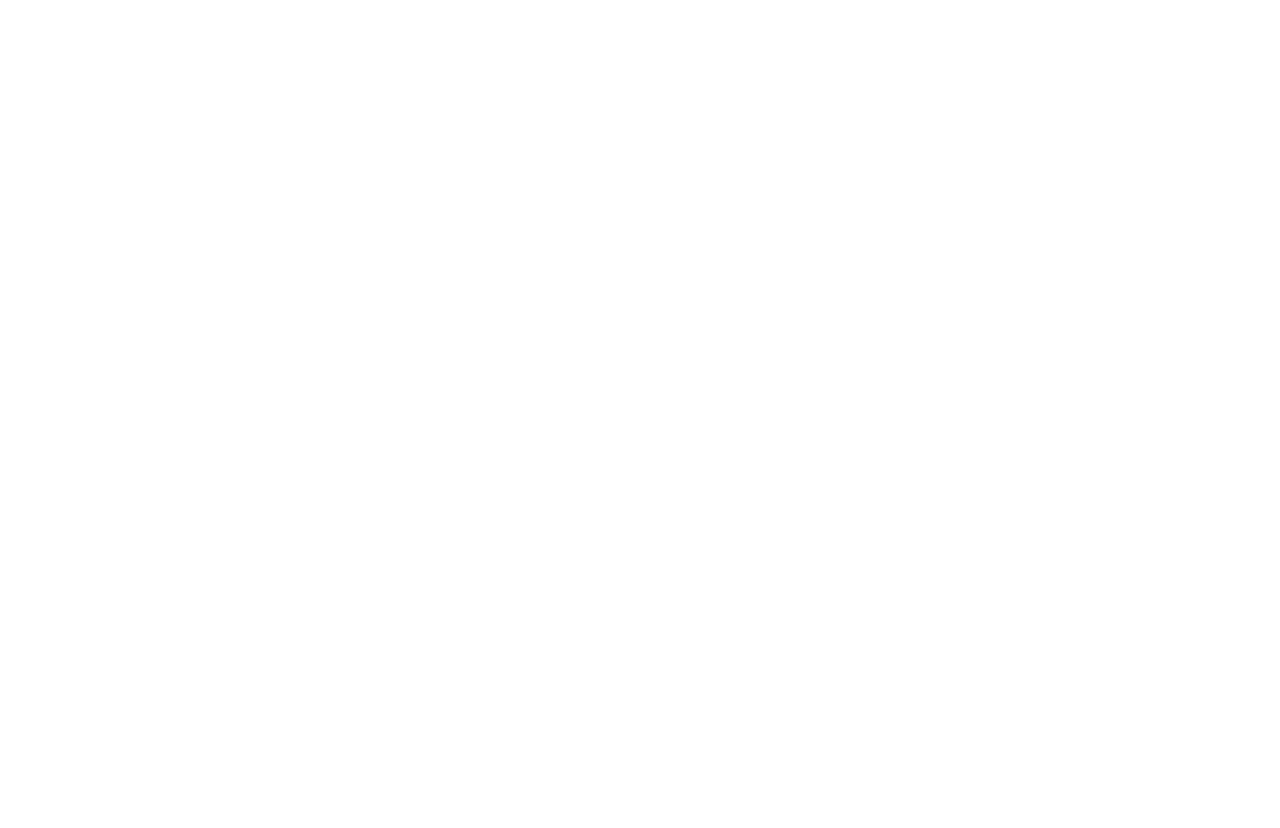
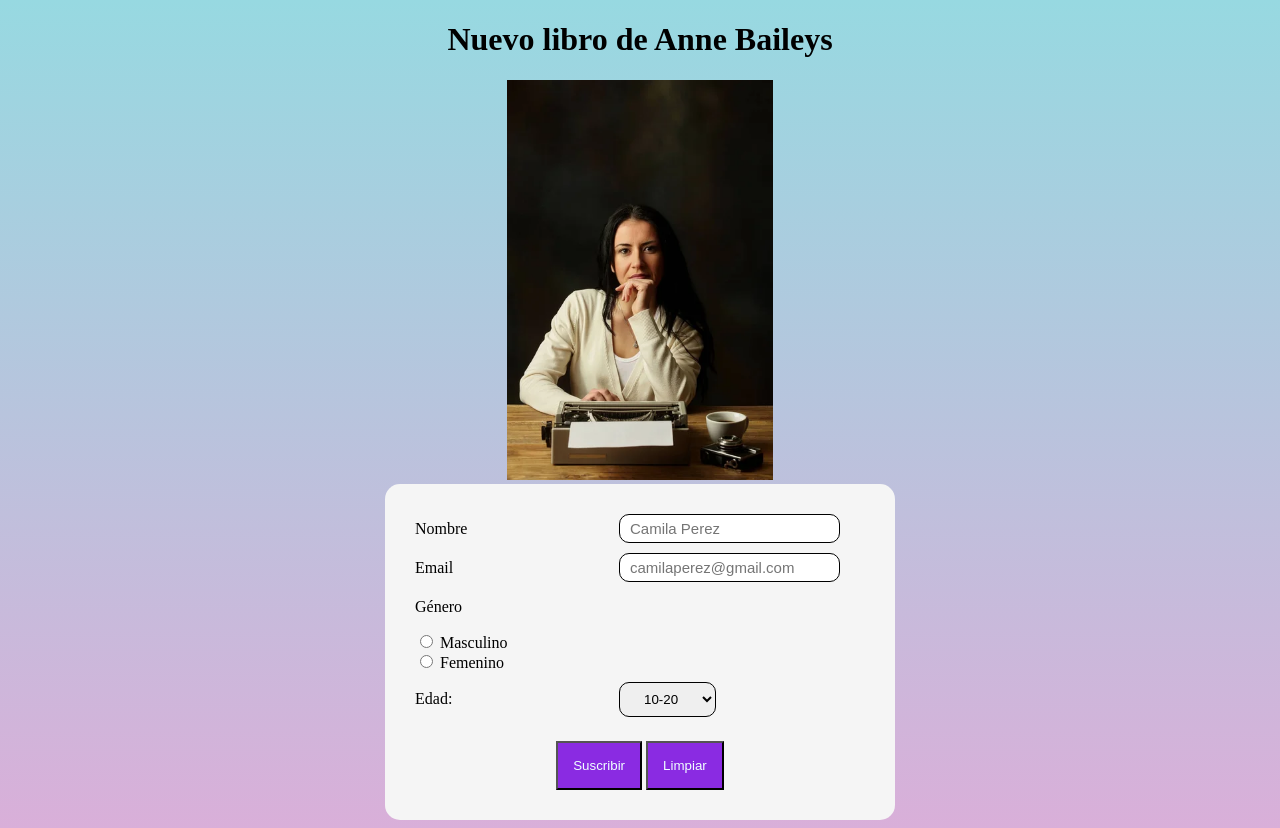
Before and after one commit to danielacolinancom/desafio1, a plain HTML site: page index.html in a window 1280 px wide. Before the commit the page ends 800 px from the top, so only its background shows below. Drawn offline with Linux system fonts and the light colour scheme.

Commit message:
Se agrega imagen

```diff
--- /dev/null
+++ b/estilo.css
@@ -0,0 +1,56 @@
+body {
+    background-color: #D9AFD9;
+background-image: linear-gradient(0deg, #D9AFD9 0%, #97D9E1 100%);
+ text-align: center;
+}
+
+img#img-anne {
+  height: 400px;
+  width: auto;
+}
+
+div.formulario {
+    width: 450px;
+    margin: auto;
+    background-color: whitesmoke;
+    padding: 30px;
+    border-radius: 15px;
+    text-align: left;
+}
+
+button {
+    background-color: blueviolet;
+    color: azure;
+    padding: 15px 15px;
+}
+
+div.botones {
+    text-align: center;
+    margin-top: 1.5em;
+}
+
+label {
+    width: 200px;
+    display: inline-block;
+
+}
+
+input {
+    font-size: 15px;
+    padding: 5px 10px;
+    border: 1px solid;
+    border-radius: 10px;
+
+}
+
+div.form-line {
+      margin-bottom: 10px;
+
+}
+
+select {
+    padding: 8px 20px;
+    border: 1px solid;
+    border-radius: 10px;
+
+}
--- a/index.html
+++ b/index.html
@@ -1,12 +1,60 @@
 <!DOCTYPE html>
-<html lang="en">
+<html lang="es">
 <head>
-    <meta charset="UTF-8">
-    <meta http-equiv="X-UA-Compatible" content="IE=edge">
-    <meta name="viewport" content="width=device-width, initial-scale=1.0">
-    <title>Document</title>
+    <meta charset="UTF-8" />
+    <meta http-equiv="X-UA-Compatible" content="IE=edge" />
+    <meta name="viewport" content="width=device-width, initial-scale=1.0" />
+    <title>Libro Anne Baileys</title>
+    <link href="estilo.css" rel="stylesheet">
 </head>
 <body>
+    <h1> Nuevo libro  de Anne Baileys</h1>
+
+    <img id="img-anne" src="imagenes/depositphotos_146932165-stock-photo-woman-writing-on-a-typewriter (1).png" alt="Anne Baileys" />
+
+
+ <div class="formulario">
+        <form action="" method="get">
+            <div class="form-line">
+                <label for="Nombre">Nombre</label>
+                <input name="Nombre" id="Nombre" placeholder="Camila Perez">
+            </div>
+
+            <div class="form-line">
+                <label for="Email">Email</label>
+                <input name="Email" id="Email" placeholder="camilaperez@gmail.com">
+            </div>
+
+
+            <div class="form-line">
+           <p> Género </p>
+             <input type="radio" id="Masculino" name="Género" value="Masculino">
+             <label for="Masculino">Masculino</label><br>
+             <input type="radio" id="Femenino" name="Género" value="Femenino">
+             <label for="Femenino">Femenino</label><br>
+            </div>
+
+            <div class="form-line">
+                <label for="Edad">Edad:</label>
+                <select name="Edad" id="Edad">
+                    <option value="10-20">10-20</option>
+                    <option value="21-30">21-30</option>
+                    <option value="31-40">31-40</option>
+                    <option value="41-50">41-50</option>
+                    <option value="51-60">51-60</option>
+                    <option value="61-70">61-70</option>
+                    <option value="71-80">71-80</option>
+                </select>
+            </div>
+         <div class="botones" >
+            <button type="submit">Suscribir</button>
+            <button type="reset">Limpiar</button>
+
+         </div>
+
+        </form>
+
+
 
 </body>
 </html>
```
Also changed, not shown: imagenes/depositphotos_146932165-stock-photo-woman-writing-on-a-typewriter (1).png (added), imagenes/depositphotos_146932165-stock-photo-woman-writing-on-a-typewriter.jpg (added), 1 other file.
